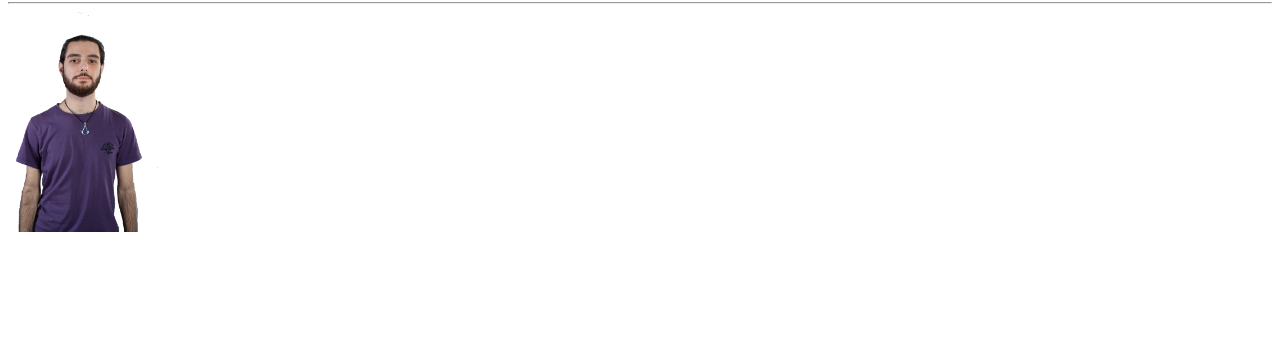
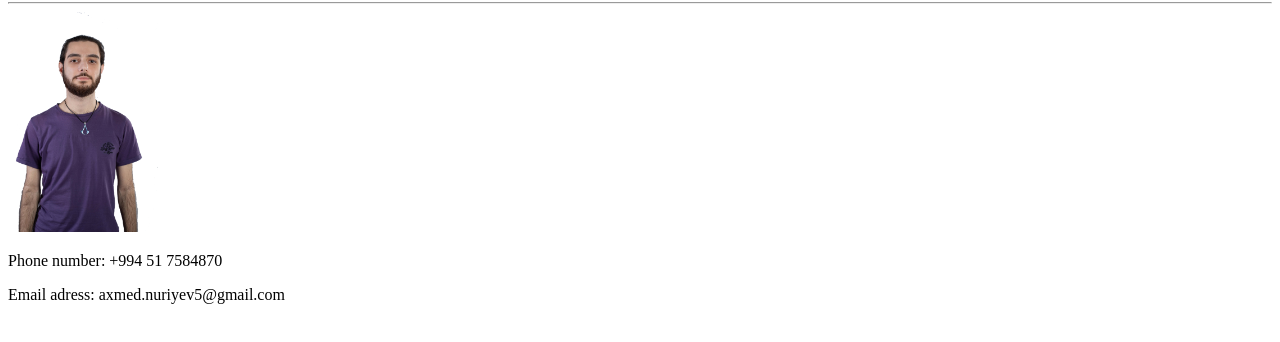
Before and after one commit to Ahmad-Nuriyev/HTML-CV, a plain HTML site: page index.html in a window 1280 px wide. Shown: the part 78-420 px from the top of the page. Drawn offline with Linux system fonts and the light colour scheme.

Commit message:
new adds

```diff
--- a/index.html
+++ b/index.html
@@ -9,7 +9,8 @@
     <h1>Ahmad Nuriyev</h1>
     <hr>
     <img src="images/CV_photo.png" width="150" height="220" alt="My photo" />
-    <p></p>
+    <p>Phone number: +994 51 7584870</p>
+    <p>Email adress: axmed.nuriyev5@gmail.com</p>
 
 </body>
 </html>
```
